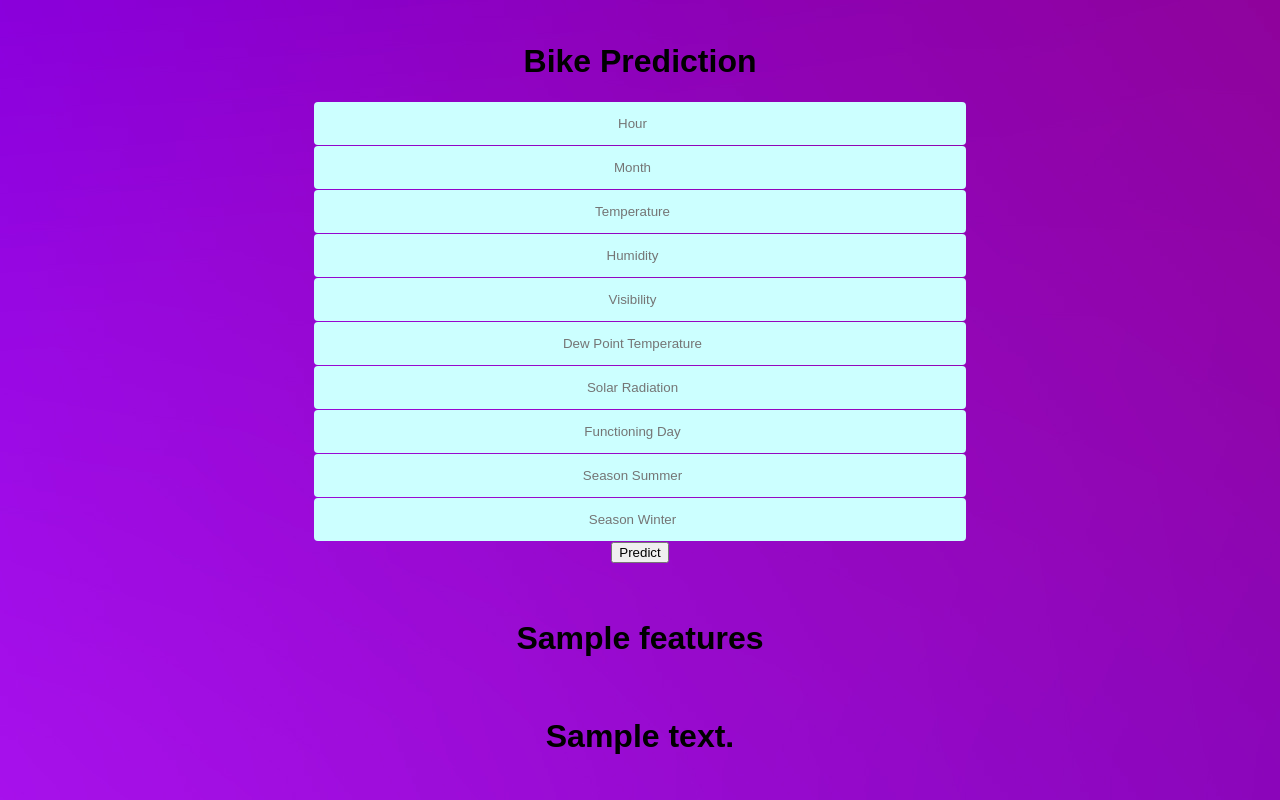
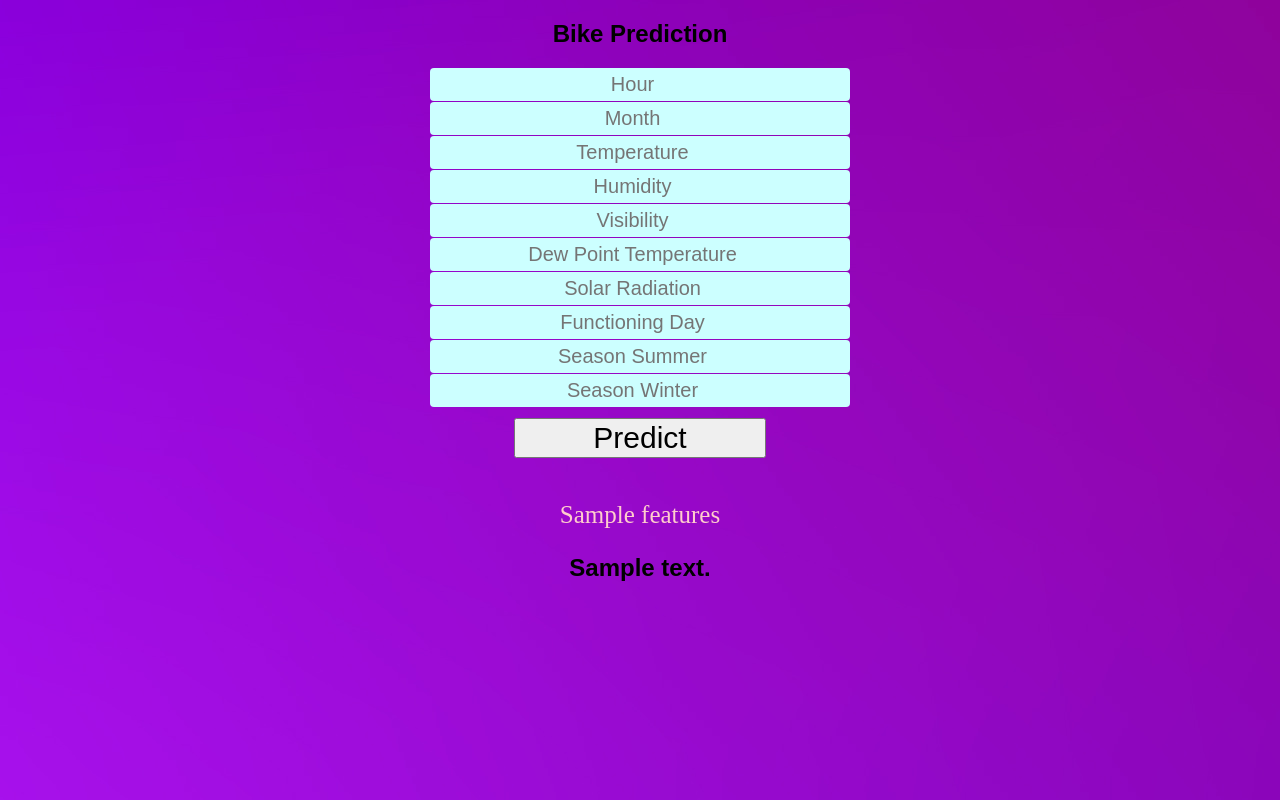
Before and after one commit to davione112/Deploy-model-bike-prediction, a Flask app: template templates/index.html in a window 1280 px wide. Run offline with Flask 2, Linux system fonts and the light colour scheme; the template is opened without the code that fills it: most values are stand-ins (such as "Sample title", 1, 10 or a date in 2020).

Commit message:
Update index.html

```diff
--- a/templates/index.html
+++ b/templates/index.html
@@ -10,9 +10,17 @@ body  {
 h1 {
     text-align: center;
     font-family: Arial, Helvetica, sans-serif;
+    font-size: 1.5em;
+    display: block;
+    margin-top: 0.83em;
+    margin-bottom: 0.83em;
+    margin-left: 0;
+    margin-right: 0;
+    font-weight: bold;
 }
 input {
-  width: 50%;
+  width: 30%;
+  height: 5px;
   color: black;
   background-color: #ccffff!important;
   clear: left;
@@ -24,10 +32,17 @@ input {
   text-align: center;
   align: center;
   margin:1px auto;
-  display:block
+  display:block;
+  font-size:20px;
+}
+
+button {
+    margin-top: 10px;
+    width: 20%;
+    height: 20%;
+    font-size: 30px;
 }
 div {
-    padding: 14px 20px;
     margin: 8px 0;
     border: none;
     border-radius: 4px;
@@ -37,6 +52,11 @@ div {
     margin:1px auto;
     display:block;
 }
+p {
+    font-size: 25px;
+    color: #ffcccc;
+}
+
 </style>
 </head>
 
@@ -47,24 +67,37 @@ div {
 
      <!-- Main Input For Receiving Query to our ML -->
     <form action="{{ url_for('predict')}}"method="post">
-    	<input type="number" name="hour" placeholder="Hour" min="0" max="23" required/>
-        <input type="number" name="month" placeholder="Month" min="1" max="12" required/>
-		<input type="number" name="temperature" placeholder="Temperature" min="-17.8" max="39.4" step="0.1" required/>
-        <input type="number" name="humidity" placeholder="Humidity" min="0" max="98" required/>
-        <input type="number" name="visibility" placeholder="Visibility" min="27" max="2000" required/>
-        <input type="number" name="dew point temperature" placeholder="Dew Point Temperature" min="-30.6" max="27" step="0.1" required/>
-        <input type="number" name="solar radiation" placeholder="Solar Radiation" min="0" max="3.52" step="0.01" required/>
-        <input type="number" name="functioning_day" placeholder="Functioning Day" min="0" max="1" required/>
-        <input type="number" name="Season_Summer" placeholder="Season Summer" min="0" max="1" required/>
-        <input type="number" name="Season_Winter" placeholder="Season Winter" min="0" max="1" required/>
-
+    	<input type="number" name="hour" placeholder="Hour" min="0" max="23" />
+        <input type="number" name="month" placeholder="Month" min="1" max="12" />
+		<input type="number" name="temperature" placeholder="Temperature" min="-17.8" max="39.4" step="0.1" />
+        <input type="number" name="humidity" placeholder="Humidity" min="0" max="98" />
+        <input type="number" name="visibility" placeholder="Visibility" min="27" max="2000" />
+        <input type="number" name="dew point temperature" placeholder="Dew Point Temperature" min="-30.6" max="27" step="0.1" />
+        <input type="number" name="solar radiation" placeholder="Solar Radiation" min="0" max="3.52" step="0.01" />
+        <input type="number" name="functioning_day" placeholder="Functioning Day" min="0" max="1" />
+        <input type="number" name="Season_Summer" placeholder="Season Summer" min="0" max="1" />
+        <input type="number" name="Season_Winter" placeholder="Season Winter" min="0" max="1" />
+        <script type="text/javascript">
+        function Output()
+        {
+            var h=document.getElementsByName("hour").value;
+            var m=document.getElementsByName("month").value;
+            var temp=document.getElementsByName("temperature").value;
+            var humi=document.getElementsByName("humidity").value;
+            var visi=document.getElementsByName("visibility").value;
+            var dpt=document.getElementsByName("dew point temperature").value;
+            var sr=document.getElementsByName("solar radiation").value;
+            var func=document.getElementsByName("fucntioning_day").value;
+            var summer=document.getElementsByName("Season_Summer").value;
+            var winter=document.getElementsByName("Season_Winter").value;
+            var kq= "Hour: "+h+"; Month: "+m+"; Temperature: "+temp+"; Humidity: "+humi+"; Visibility: "+visi+"; <br>"+"Dew Point Temperature: "+dpt+ "; Solar Radiation: "+sr+"; Functioning Day: "+func+"; Season Summer: "+summer+"; Season Winter: "+winter;
+            document.getElementsByName("ketqua").innerHTML=kq;
+        }</script>
         <button type="submit" class="btn btn-primary btn-block btn-large">Predict</button>
     </form>
 
    <br>
-   <br>
-   <h1>{{ features }}</h1>
-   <br>
+   <p>{{ features }}</p>
    <h1>{{ prediction_text }}</h1>
  </div>
 
```
